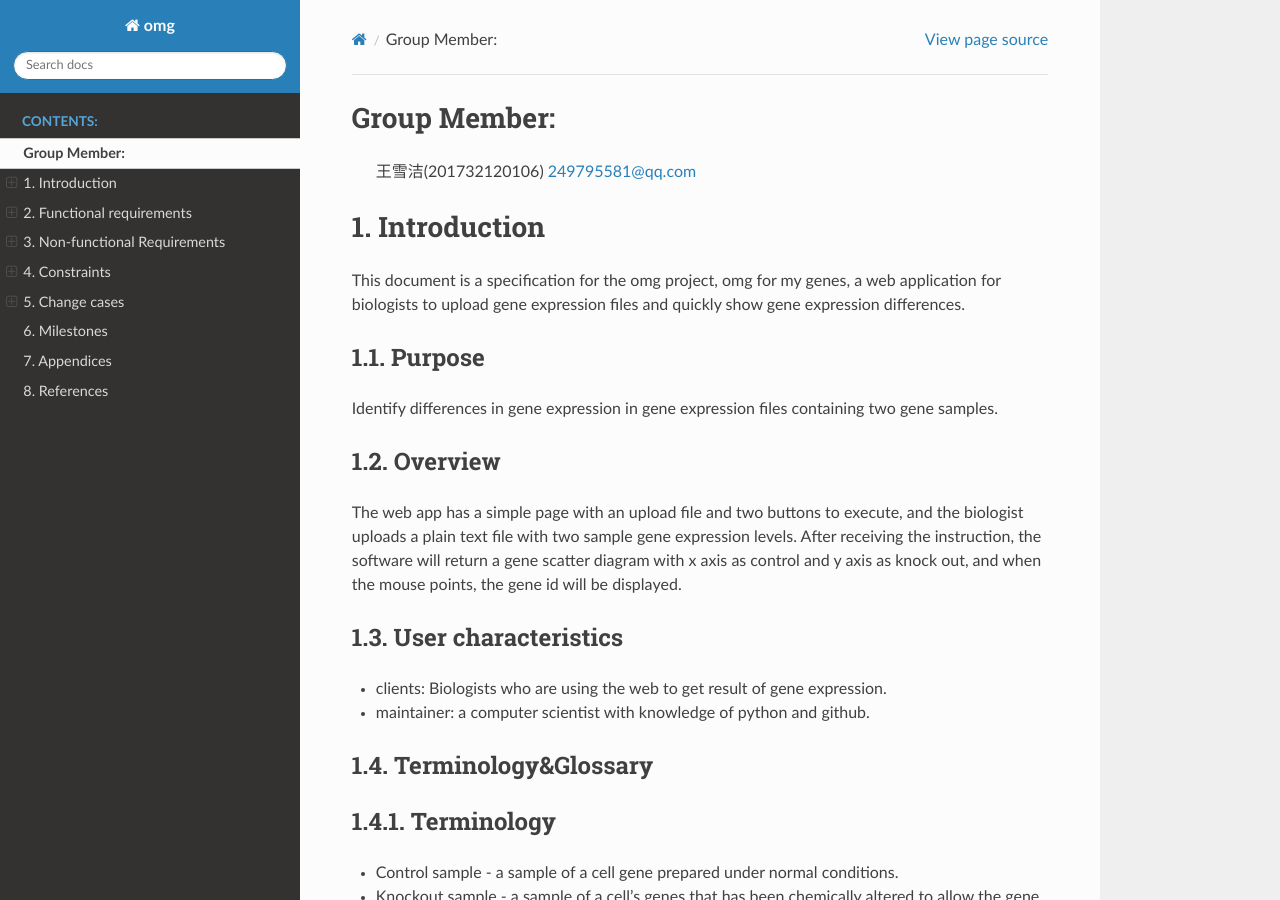
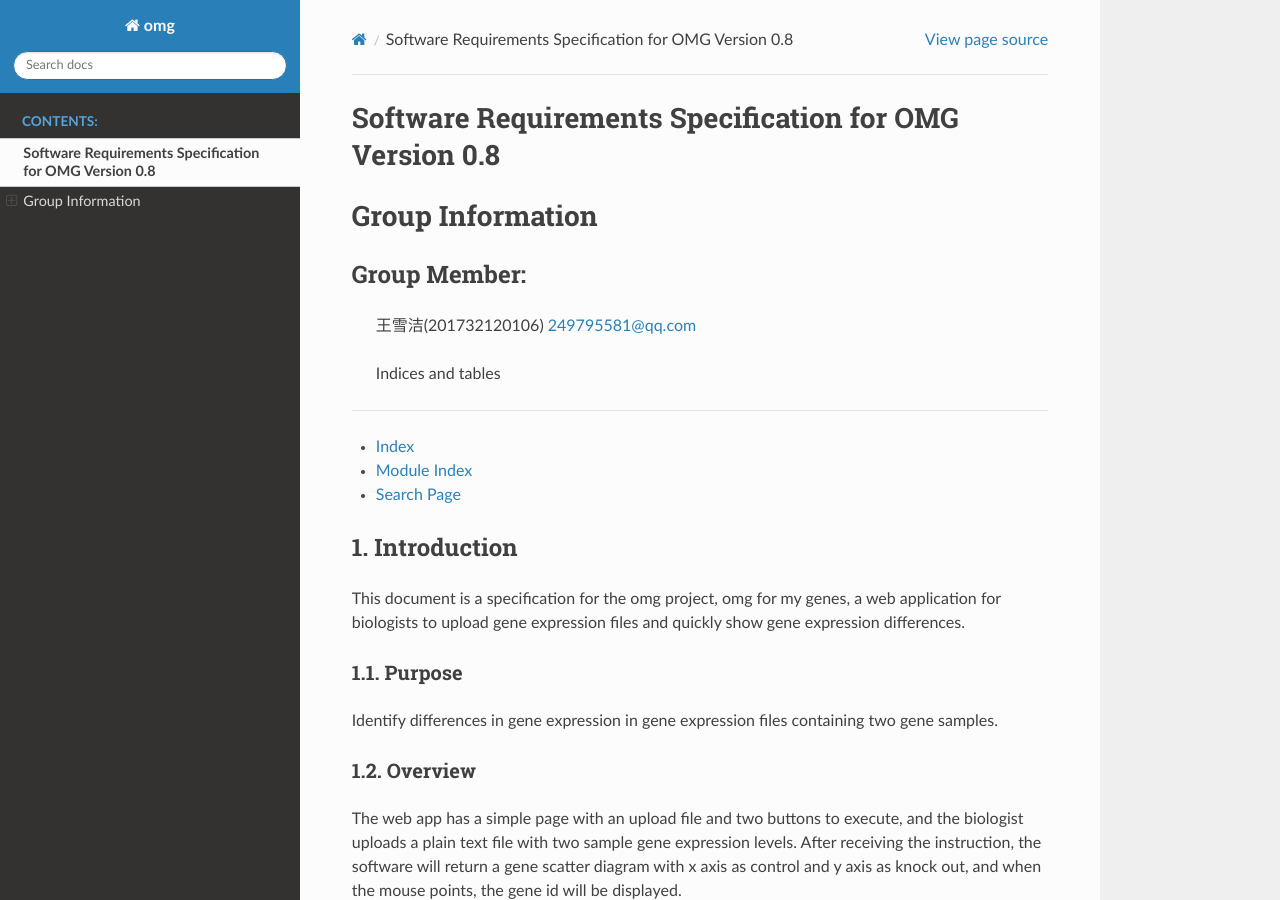
Before and after one commit to klitile/omg, a Sphinx documentation site: the page built from oh_my_gene/source/omg.rst, in a window 1280 px wide and 900 px high. Built offline with Sphinx 7.4.7 and the Read the Docs theme 2.0.0, drawn with Linux system fonts in a browser that asks for light colours.

Commit message:
Update omg.rst

```diff
--- a/oh_my_gene/source/omg.rst
+++ b/oh_my_gene/source/omg.rst
@@ -1,10 +1,19 @@
-:title: oh my genes
+Software Requirements Specification for OMG Version 0.8
+=======================================================
 
-:Group Member: 王雪洁(201732120106) 249795581@qq.com
+Group Information
+=================
 
 Group Member:
 --------------
  王雪洁(201732120106) 249795581@qq.com
+
+ Indices and tables
+==================
+
+* :ref:`genindex`
+* :ref:`modindex`
+* :ref:`search`
 
 1. Introduction
 ------------------
```
